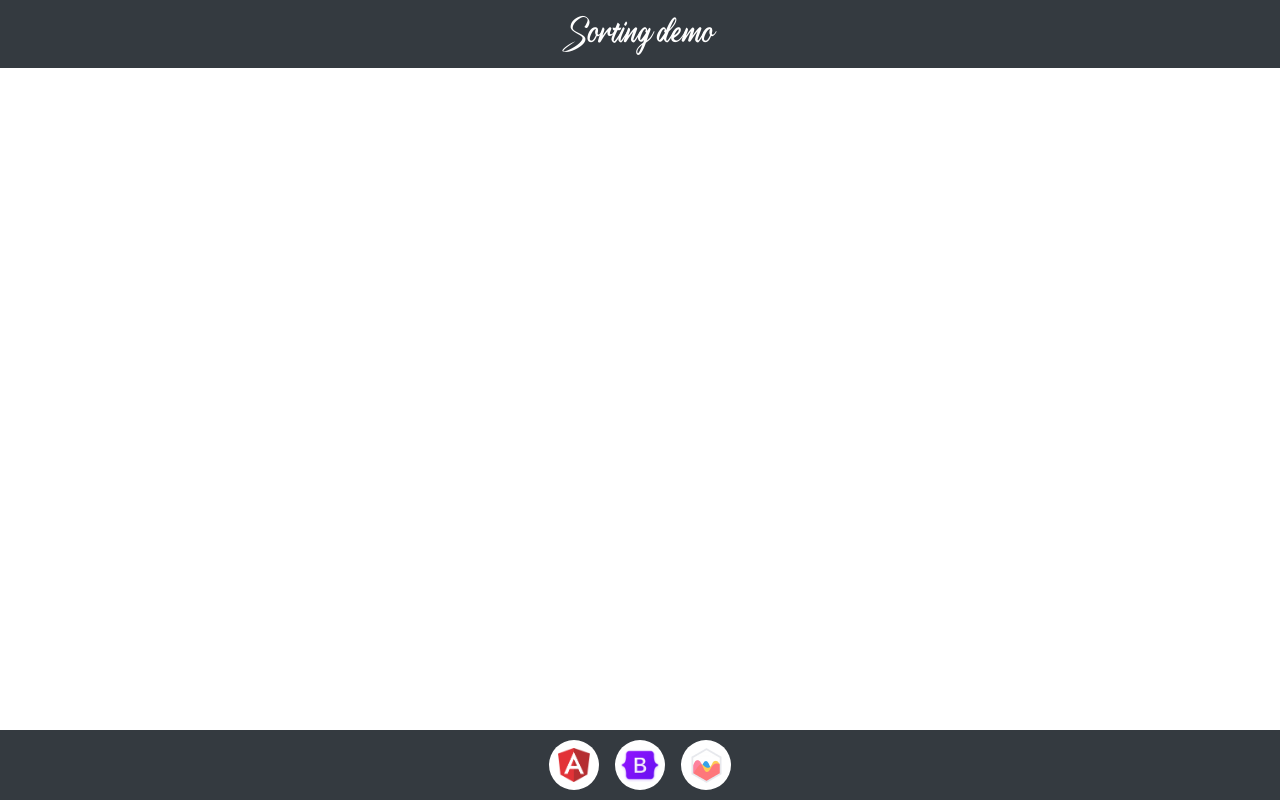
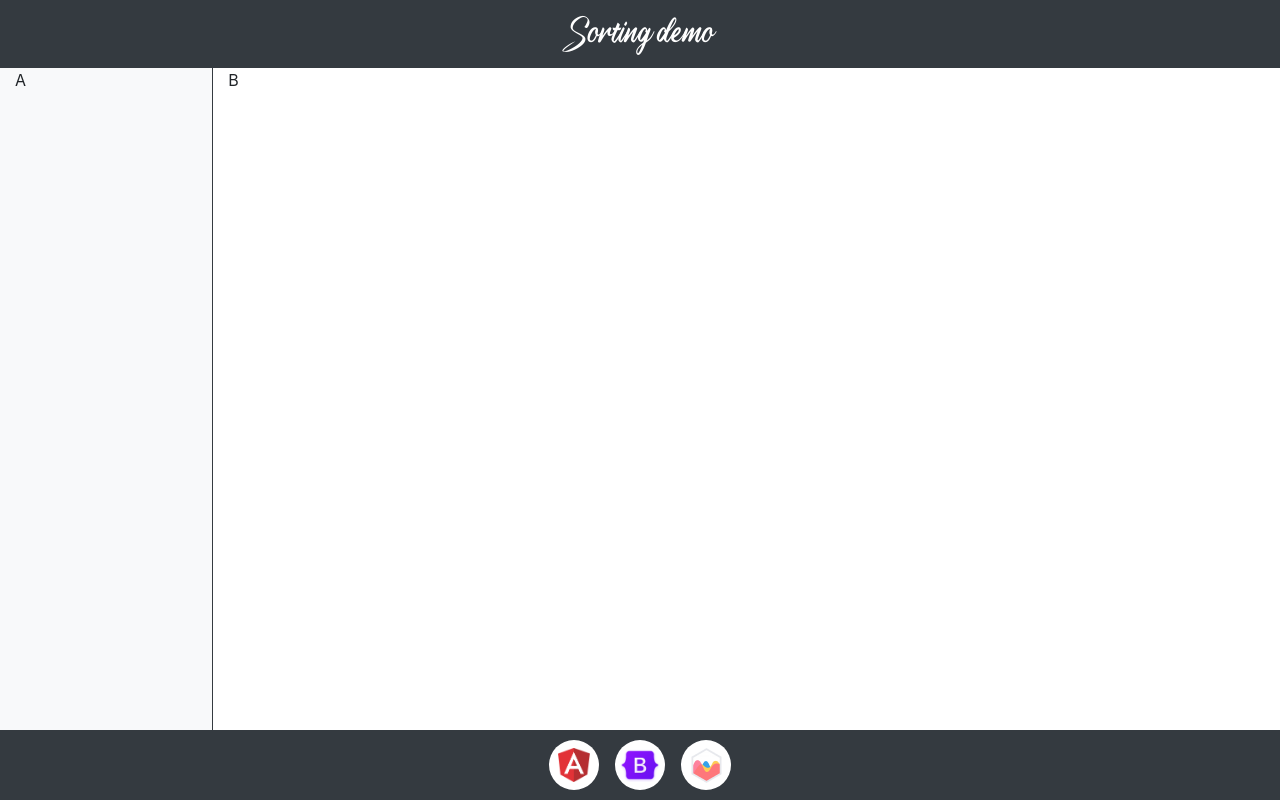
Before and after one commit to DasLebenIstSeltsam/SortingDemo, an Angular app: page / in a window 1280 px wide. Built offline with nearby package versions, Linux system fonts and the light colour scheme.

Commit message:
add container for chart

```diff
--- a/src/app/components/dashboard/dashboard.component.html
+++ b/src/app/components/dashboard/dashboard.component.html
@@ -5,8 +5,16 @@
     </div>
   </nav>
 </header>
-<main role="main" class="container">
-</main>
+<div class="container-fluid">
+  <div id="chart-container" class="row" (window:resize)="onWindowResize()">
+    <div class="col-2 bg-light border-right border-dark">
+      A
+    </div>
+    <div class="col-10">
+      B
+    </div>
+  </div>
+</div>
 <footer class="footer d-flex align-items-center bg-dark text-white-50" style="flex-shrink: 0;">
   <div class="container">
     <div class="row d-flex justify-content-center align-items-center">
--- a/src/app/components/dashboard/dashboard.component.ts
+++ b/src/app/components/dashboard/dashboard.component.ts
@@ -1,4 +1,4 @@
-import {Component, OnInit} from '@angular/core';
+import {AfterViewInit, Component, OnInit} from '@angular/core';
 import {version} from '../../../../package.json';
 
 @Component({
@@ -6,8 +6,8 @@ import {version} from '../../../../package.json';
   templateUrl: './dashboard.component.html',
   styleUrls: ['./dashboard.component.scss']
 })
-export class DashboardComponent implements OnInit {
-  public appVersion: string;
+export class DashboardComponent implements OnInit, AfterViewInit {
+  appVersion: string;
 
   constructor() {
   }
@@ -15,4 +15,20 @@ export class DashboardComponent implements OnInit {
   ngOnInit(): void {
     this.appVersion = version;
   }
+
+  ngAfterViewInit(): void {
+    this.calculateChartContainerHeight();
+  }
+
+  onWindowResize() {
+    this.calculateChartContainerHeight();
+  }
+
+  calculateChartContainerHeight() {
+    const headerHeight = parseInt(window.getComputedStyle(document.querySelector('header')).height, 10);
+    const footerHeight = parseInt(window.getComputedStyle(document.querySelector('footer')).height, 10);
+
+    const chartContainerElement: HTMLElement = document.querySelector('#chart-container');
+    chartContainerElement.style.height = `${window.innerHeight - (headerHeight + footerHeight)}px`;
+  }
 }
```
